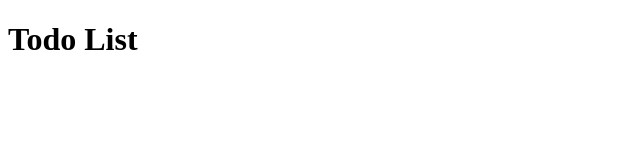
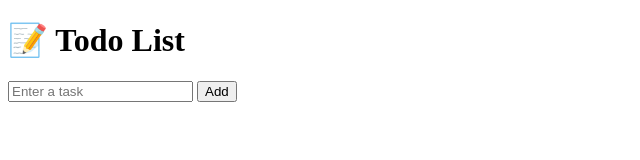
Before and after one commit to sujalgohel1934/to-do-list, a plain HTML site: page index.html in a window 1280 px wide. Shown: the whole page, without its empty margins (0-640 px from the left). Drawn offline with Linux system fonts and the light colour scheme.

Commit message:
task input + display list

```diff
--- a/index.html
+++ b/index.html
@@ -8,7 +8,13 @@
   <link rel="stylesheet" href="style.css">
 </head>
 <body>
-  <h1> Todo List</h1>
+  <h1>📝 Todo List</h1>
+  <input id="todo-input" type="text" placeholder="Enter a task">
+  <button onclick="addTodo()">Add</button>
+
+  <ul id="todo-list"></ul>
+
   <script src="script.js"></script>
 </body>
+
 </html>
--- a/script.js
+++ b/script.js
@@ -0,0 +1,13 @@
+// script.js
+function addTodo() {
+  const input = document.getElementById("todo-input");
+  const list = document.getElementById("todo-list");
+
+  if (input.value.trim() === "") return;
+
+  const li = document.createElement("li");
+  li.textContent = input.value;
+  list.appendChild(li);
+
+  input.value = "";
+}
```
